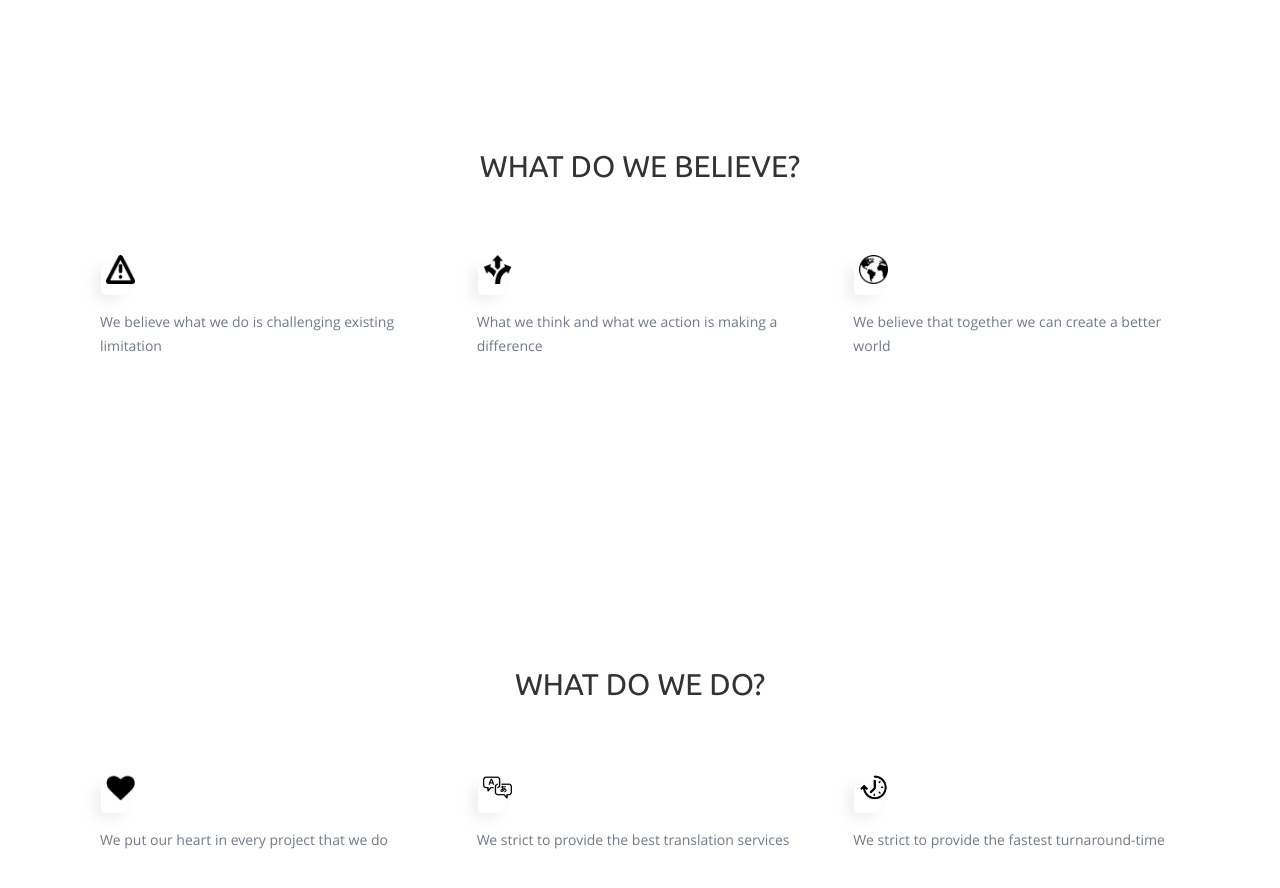
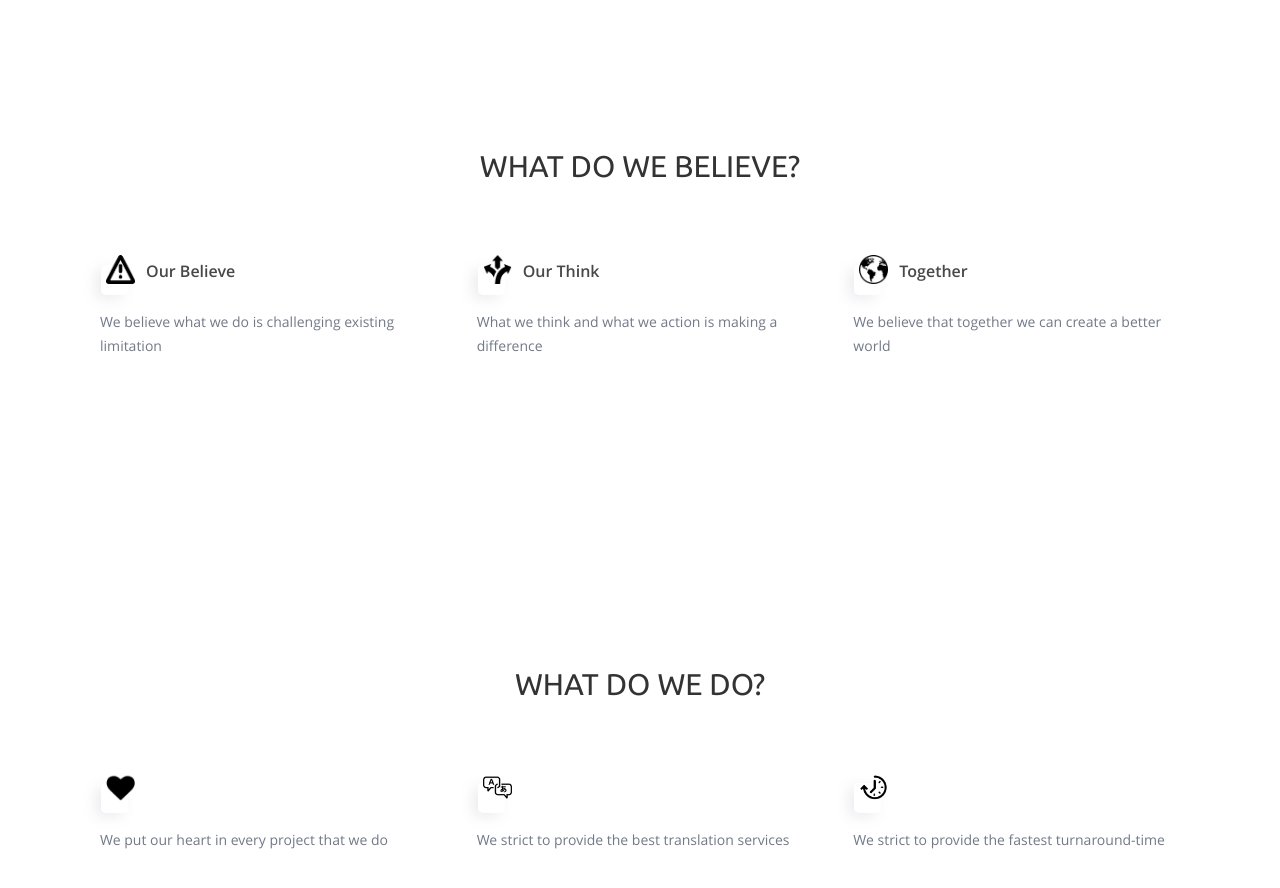
Before and after one commit to jndctranslation/landing_page, a Jekyll site: the page built from pages/about.md, in a window 1280 px wide and 900 px high, scrolled down 1136 px. Shown: the top 888 px of the window. Built offline with Jekyll 4.4.1, drawn with Linux system fonts in a browser that asks for light colours.

Commit message:
Update Website Pages “about_page_information”

```diff
--- a/_data/pages/about.yml
+++ b/_data/pages/about.yml
@@ -33,13 +33,13 @@ block_3:
   items:
     - icon: /assets/images/upload/d1107f60b3a61d8e361ee4741e0a4dfa.png
       text: We believe what we do is challenging existing limitation
-      title: ''
+      title: Our Believe
     - icon: /assets/images/upload/directions-icon-png-5.png
       text: What we think and what we action is making a difference
-      title: ''
+      title: Our Think
     - icon: /assets/images/upload/44386.png
       text: We believe that together we can create a better world
-      title: ''
+      title: Together
   text: ''
   title: WHAT DO WE BELIEVE?
   visible: true
```
